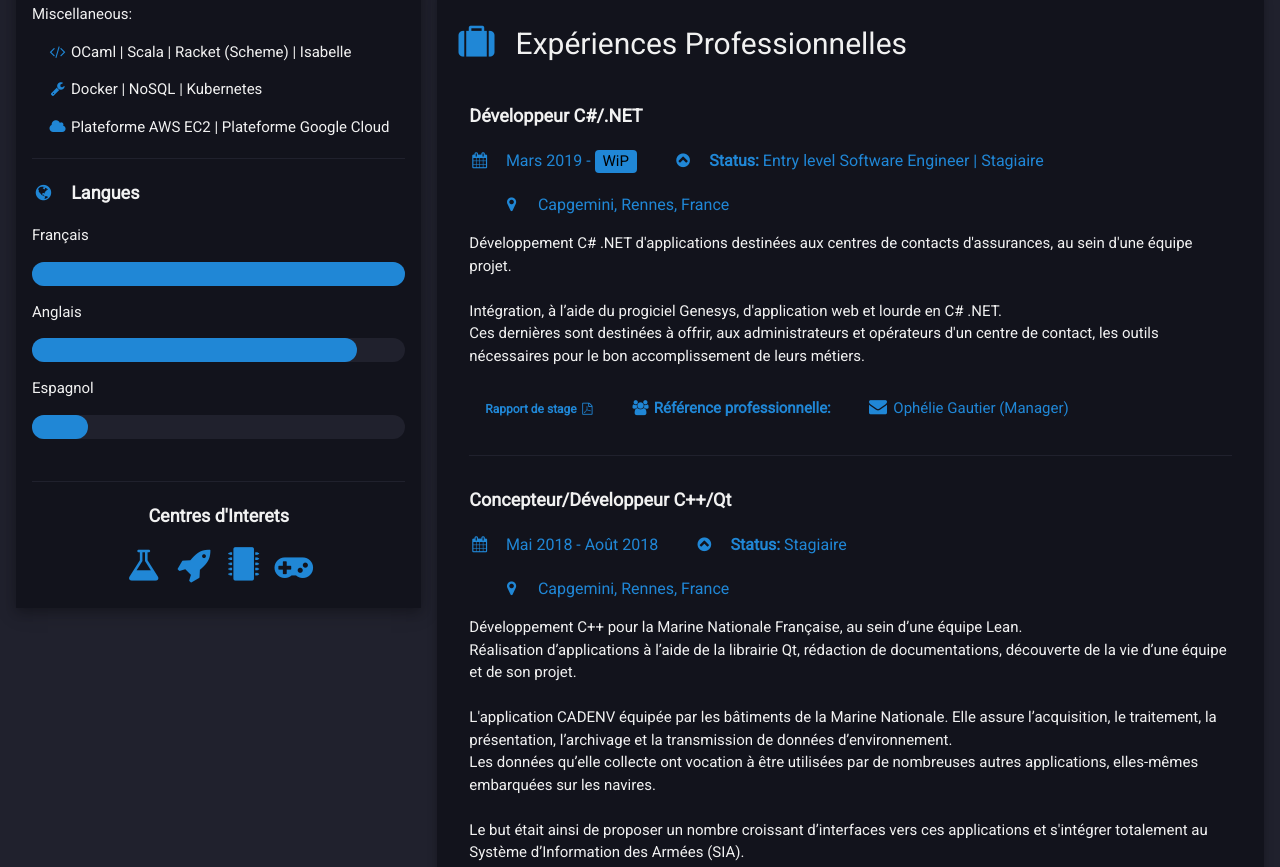
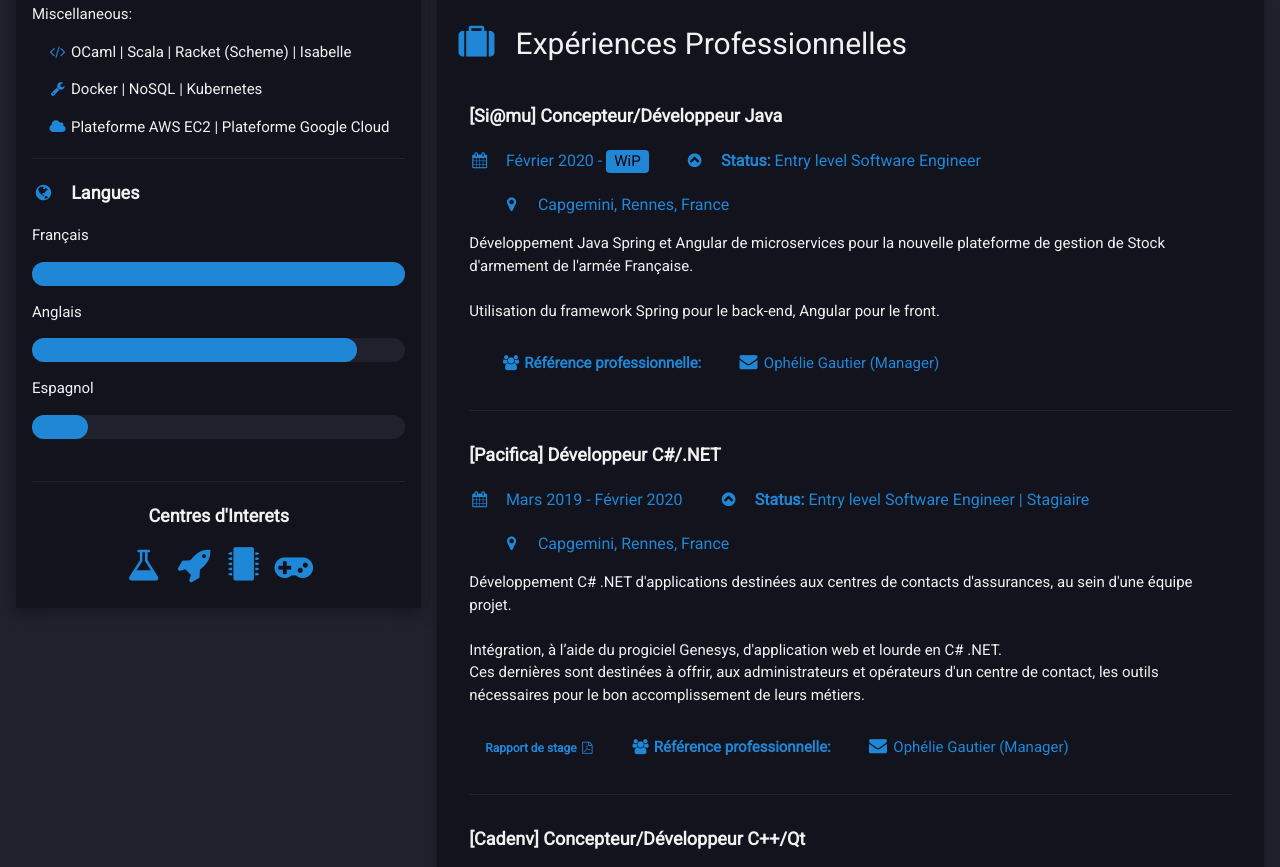
Before and after one commit to PosnicAntoine/PosnicAntoineSite, a plain HTML site: page www/index.html in a window 1280 px wide. Shown: the part 1371-2238 px from the top of the page. Drawn offline with Linux system fonts and the light colour scheme.

Commit message:
V2.1.0 Siamu project referenced

```diff
--- a/www/index.html
+++ b/www/index.html
@@ -72,7 +72,7 @@
 								<div>
 									<p>Java</p>
 									<div class="darker-grey round-xlarge small">
-										<div class="container center round-xlarge dark-blue text-white" style="width:90%">90%</div>
+										<div class="container center round-xlarge dark-blue text-white" style="width:80%">80%</div>
 									</div>
 									<div class="container small right-align margin-bottom">
 										<i class="fa fa-wrench fa-fw text-dark-blue"></i> JEE | Swing | Spring | Android Studio
@@ -90,7 +90,7 @@
 								<div>
 									<p>C#</p>
 									<div class="darker-grey round-xlarge small">
-										<div class="container center round-xlarge dark-blue text-white" style="width:80%">80%</div>
+										<div class="container center round-xlarge dark-blue text-white" style="width:85%">85%</div>
 									</div>
 									<div class="container small right-align margin-bottom">
 										<i class="fa fa-wrench fa-fw text-dark-blue"></i> Unity | .NET
@@ -266,8 +266,32 @@
                             <h2 class="padding-16"><i class="fa fa-suitcase fa-fw margin-right xxlarge text-dark-blue"></i>Expériences Professionnelles</h2>
 
                             <div class="container">
-                                <h5><b>Développeur C#/.NET</b></h5>
-                                <h6 class="text-dark-blue show-inline-block"><i class="fa fa-calendar fa-fw margin-right"></i>Mars 2019 - <span class="tag dark-blue round medium">WiP</span></h6>
+                                <h5><b>[Si@mu] Concepteur/Développeur Java</b></h5>
+                                <h6 class="text-dark-blue show-inline-block"><i class="fa fa-calendar fa-fw margin-right"></i>Février 2020 - <span class="tag dark-blue round medium">WiP</span></h6>
+                                <h6 class="text-dark-blue show-inline-block margin-lefter"><i class="fa fa-chevron-circle-up fa-fw margin-right"></i><b>Status:</b> Entry level Software Engineer</h6>
+                                <a href="https://www.capgemini.com">
+                                    <h6 class="text-dark-blue hover-opacity"><i class="fa fa-map-marker fa-fw margin-right margin-lefter"></i>Capgemini, Rennes, France</h6>
+                                </a>
+                                <p>
+                                    Développement Java Spring et Angular de microservices pour la nouvelle plateforme de gestion de Stock d'armement de l'armée Française.<br /><br />
+                                    Utilisation du framework Spring pour le back-end, Angular pour le front.<br />
+                                </p>
+                                <p class="text-dark-blue show-inline-block margin-lefter medium show-inline-block">
+                                    <i class="fa fa-users fa-fw"></i> <b>Référence professionnelle:</b>
+                                    <a href="mailto:ophelie.gautier@capgemini.com?&subject=Contact Référence Professionnelle: Posnic Antoine&body=___________Send%20from%20PosnicAntoine.pro___________" class="hover-opacity">
+                                        <i class="fa fa-envelope fa-fw margin-lefter large text-dark-blue"></i>
+                                        Ophélie Gautier (Manager)
+                                    </a>
+                                    <a href="" class="">
+
+                                    </a>
+                                </p>
+                                <hr>
+                            </div>
+
+                            <div class="container">
+                                <h5><b>[Pacifica] Développeur C#/.NET</b></h5>
+                                <h6 class="text-dark-blue show-inline-block"><i class="fa fa-calendar fa-fw margin-right"></i>Mars 2019 - Février 2020</h6>
                                 <h6 class="text-dark-blue show-inline-block margin-lefter"><i class="fa fa-chevron-circle-up fa-fw margin-right"></i><b>Status:</b> Entry level Software Engineer | Stagiaire</h6>
                                 <a href="https://www.capgemini.com">
                                     <h6 class="text-dark-blue hover-opacity"><i class="fa fa-map-marker fa-fw margin-right margin-lefter"></i>Capgemini, Rennes, France</h6>
@@ -294,7 +318,7 @@
                             </div>
 
                             <div class="container">
-                                <h5><b>Concepteur/Développeur C++/Qt</b></h5>
+                                <h5><b>[Cadenv] Concepteur/Développeur C++/Qt</b></h5>
                                 <h6 class="text-dark-blue show-inline-block"><i class="fa fa-calendar fa-fw margin-right"></i>Mai 2018 - Août 2018</h6>
                                 <h6 class="text-dark-blue show-inline-block margin-lefter"><i class="fa fa-chevron-circle-up fa-fw margin-right"></i><b>Status:</b> Stagiaire</h6>
                                 <a href="https://www.capgemini.com">
```
